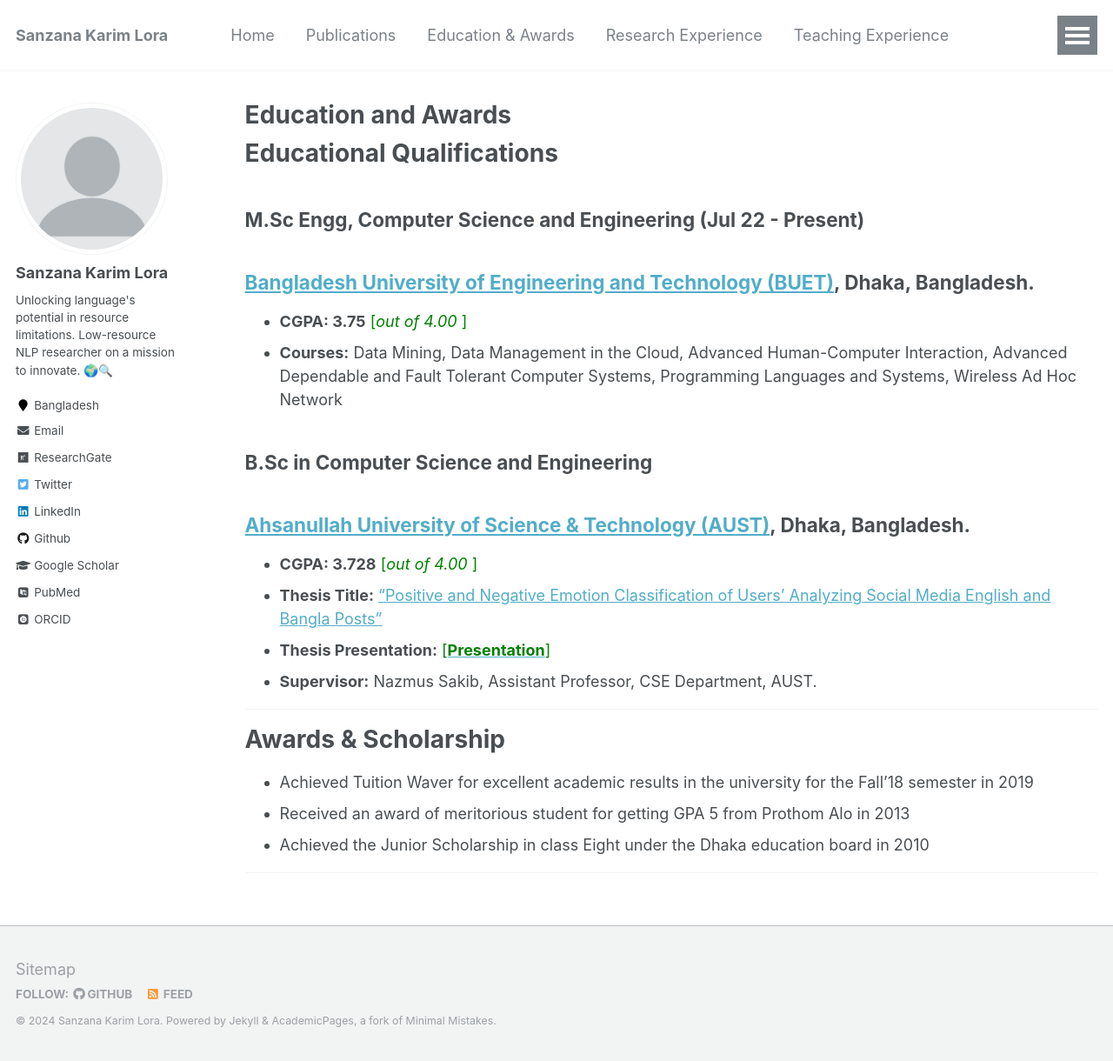
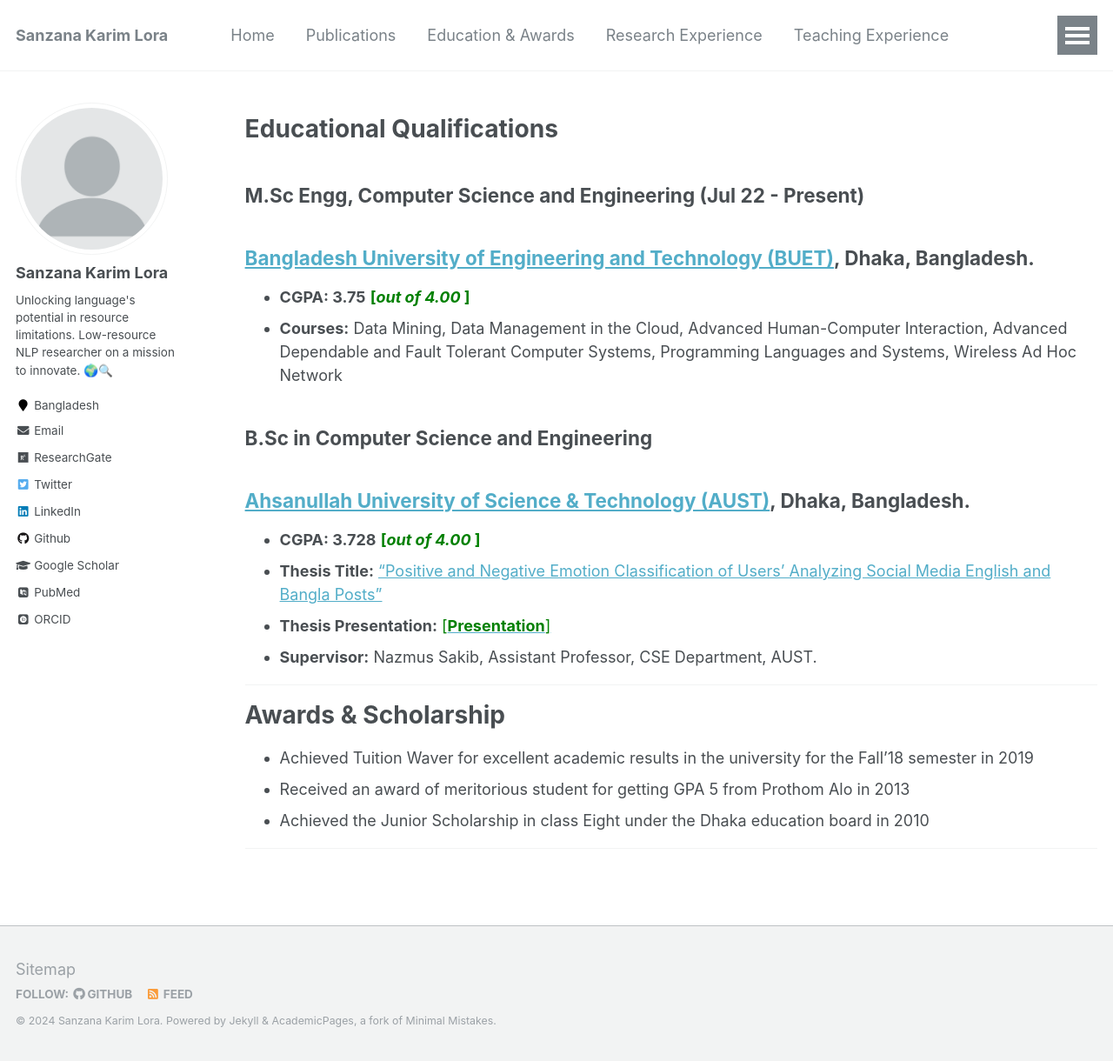
Before and after one commit to sanzanalora/sanzanalora.github.io, a Jekyll site: the page built from _pages/education_awards.md, in a window 1280 px wide and 1220 px high. Shown: the whole window at 87% size. Built offline with Jekyll 4.4.1, drawn with Linux system fonts in a browser that asks for light colours; some web fonts are replaced.

Commit message:
Update education_awards.md

```diff
--- a/_pages/education_awards.md
+++ b/_pages/education_awards.md
@@ -1,6 +1,6 @@
 ---
 layout: archive
-title: "Education and Awards"
+title: ""
 permalink: /education_awards/
 author_profile: true
 redirect_from:
@@ -12,13 +12,13 @@ redirect_from:
 ## M.Sc Engg, Computer Science and Engineering (Jul 22 - Present)
 
 ## [Bangladesh University of Engineering and Technology (BUET)](https://cse.buet.ac.bd/), Dhaka, Bangladesh.
-- **CGPA: 3.75** <span style ="color:Green"> [*out of 4.00* ] </span>
+- **CGPA: 3.75** <span style ="color:Green"> **[*out of 4.00* ]** </span>
 - **Courses:** Data Mining, Data Management in the Cloud, Advanced Human-Computer Interaction, Advanced Dependable and Fault Tolerant Computer Systems, Programming Languages and Systems, Wireless Ad Hoc Network
 
 ## B.Sc in Computer Science and Engineering
 
 ## [Ahsanullah University of Science & Technology (AUST)](http://aust.edu/), Dhaka, Bangladesh.
-- **CGPA: 3.728** <span style ="color:Green"> [*out of 4.00* ] </span>
+- **CGPA: 3.728** <span style ="color:Green"> **[*out of 4.00* ]** </span>
 - **Thesis Title:** ["Positive and Negative Emotion Classification of Users' Analyzing Social Media English and Bangla Posts"](https://www.researchgate.net/publication/349061650_Positive_and_Negative_Emotion_Classification_of_Users'_Analyzing_Social_Media_English_and_Bangla_Posts)
 - **Thesis Presentation:** [<span style ="color:Green"> [**Presentation**] </span>](https://drive.google.com/file/d/1aJmE6IcN9I8w9J0PsfqA9tswidAX75b0/view?usp=sharing)
 - **Supervisor:** Nazmus Sakib, Assistant Professor, CSE Department, AUST.
```
